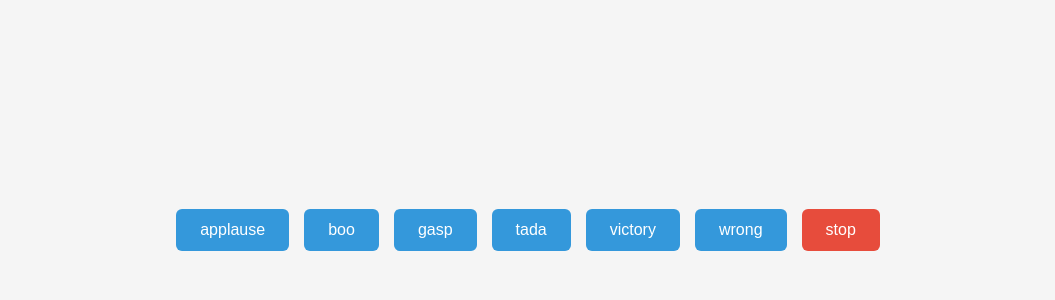
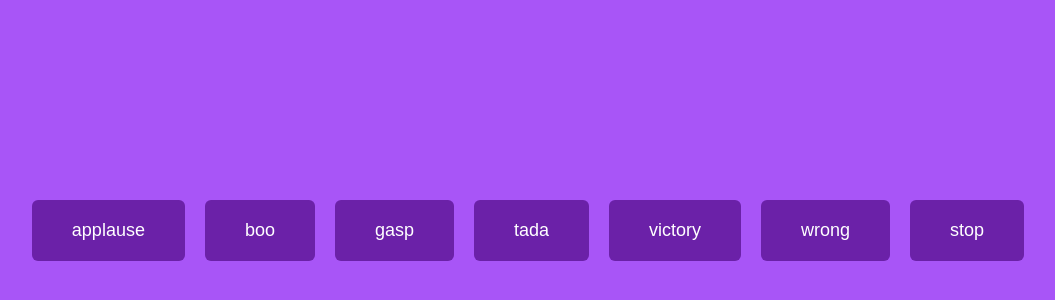
Before and after one commit to acciojob/Soundbar-abhinav0700, a website: page main.html in a window 1280 px wide. Shown: the part 178-478 px from the top of the page, without its empty margins (112-1167 px from the left). Drawn offline with Linux system fonts and the light colour scheme.

Commit message:
created a submission

```diff
--- a/script.js
+++ b/script.js
@@ -1,13 +1,16 @@
 const sounds = ['applause', 'boo', 'gasp', 'tada', 'victory', 'wrong'];
 const buttonsContainer = document.getElementById('buttons');
 
-// Create a button for each sound
+// Create an <audio> tag for each sound and a button to play it
 sounds.forEach(sound => {
   const btn = document.createElement('button');
   btn.classList.add('btn');
   btn.innerText = sound;
 
-  const audio = new Audio(`sounds/${sound}.mp3`);
+  const audio = document.createElement('audio');
+  audio.src = `sounds/${sound}.mp3`;
+  audio.id = sound;
+  document.body.appendChild(audio);
 
   btn.addEventListener('click', () => {
     stopSounds();
@@ -27,8 +30,8 @@ buttonsContainer.appendChild(stopBtn);
 // Function to stop all sounds
 function stopSounds() {
   sounds.forEach(sound => {
-    const audio = new Audio(`sounds/${sound}.mp3`);
-    audio.pause();
-    audio.currentTime = 0;
+    const audioEl = document.getElementById(sound);
+    audioEl.pause();
+    audioEl.currentTime = 0;
   });
 }
--- a/styles.css
+++ b/styles.css
@@ -1,7 +1,6 @@
-/*  your css code here. If applicable */
 body {
-  font-family: Arial, sans-serif;
-  background-color: #f5f5f5;
+  background-color: #a855f7;
+  font-family: Arial, Helvetica, sans-serif;
   display: flex;
   justify-content: center;
   align-items: center;
@@ -10,34 +9,20 @@ body {
 
 #buttons {
   display: flex;
-  flex-wrap: wrap;
-  gap: 15px;
-  justify-content: center;
+  gap: 20px;
 }
 
 .btn, .stop {
-  padding: 12px 24px;
-  font-size: 16px;
+  background-color: #6b21a8;
+  color: white;
   border: none;
   border-radius: 6px;
+  padding: 20px 40px;
   cursor: pointer;
-  transition: background 0.3s ease;
+  font-size: 18px;
+  transition: background-color 0.3s ease;
 }
 
-.btn {
-  background-color: #3498db;
-  color: white;
+.btn:hover, .stop:hover {
+  background-color: #9333ea;
 }
-
-.btn:hover {
-  background-color: #2980b9;
-}
-
-.stop {
-  background-color: #e74c3c;
-  color: white;
-}
-
-.stop:hover {
-  background-color: #c0392b;
-}
```
